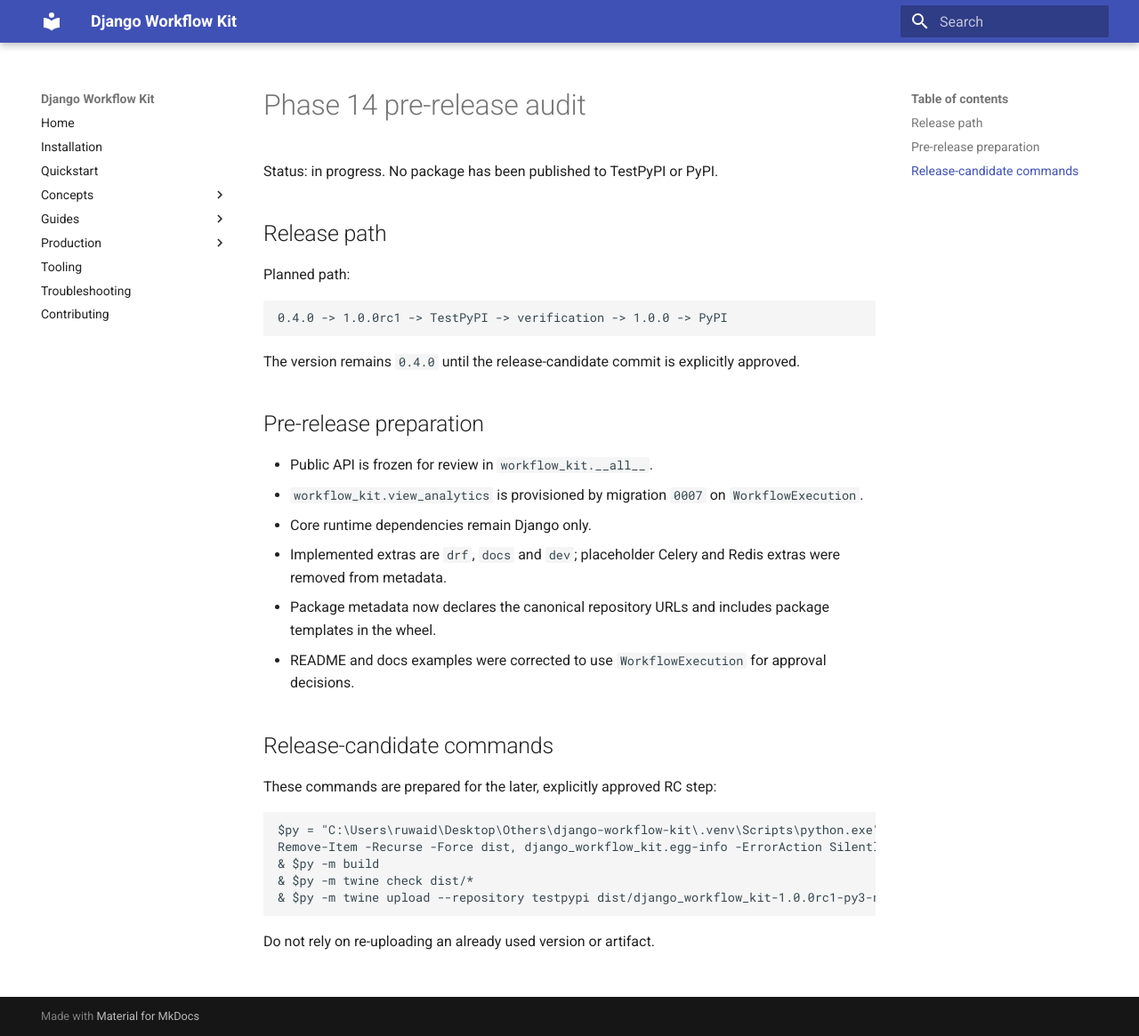
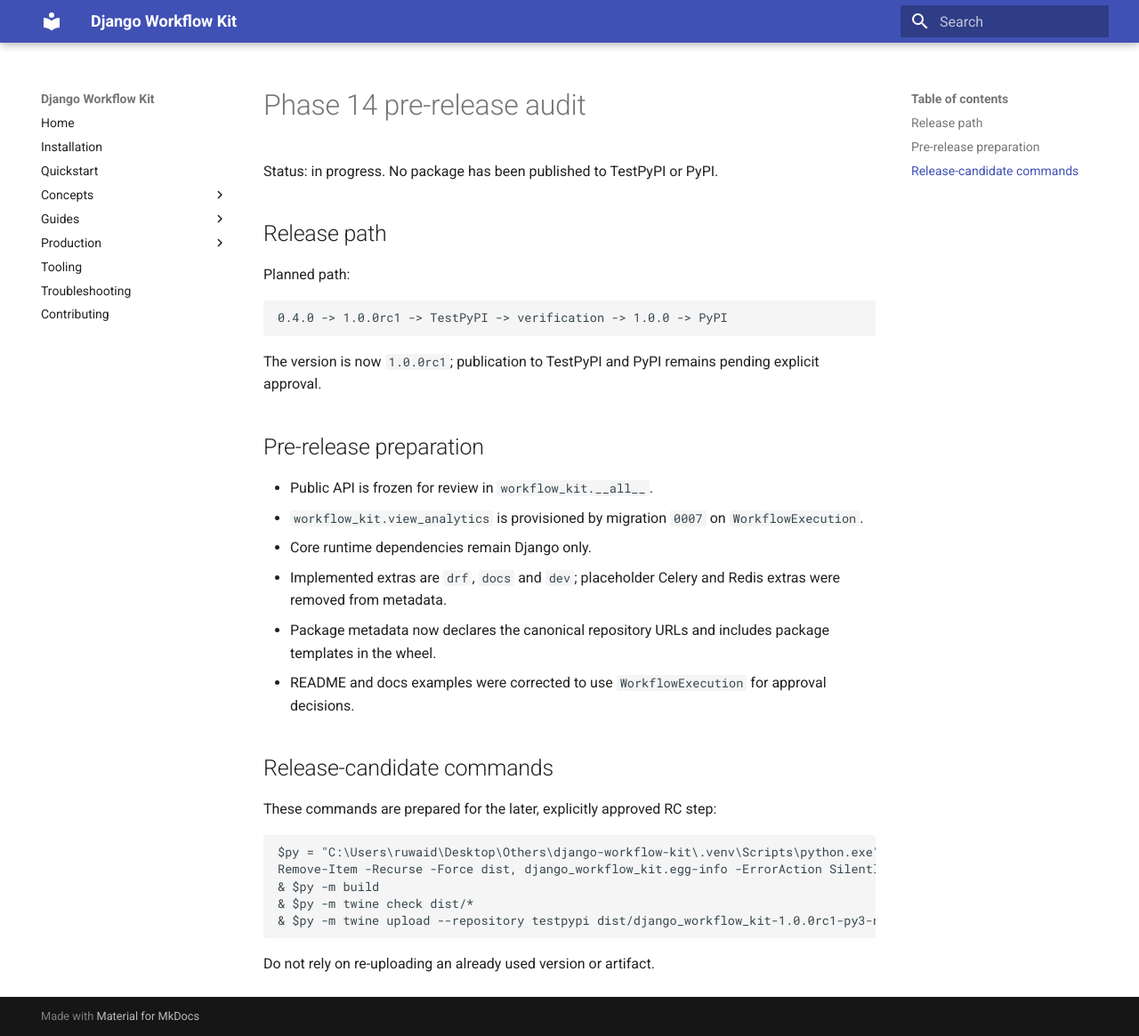
Before and after one commit to I-ruwaid-I/django-workflow-kit, an MkDocs documentation site: the page built from docs/phase14-report.md, in a window 1280 px wide and 1165 px high. Shown: the whole window at 89% size. Built offline with MkDocs 1.6.1 and Material for MkDocs 9.7.7, drawn with Linux system fonts in a browser that asks for light colours.

Commit message:
release: prepare 1.0.0rc1

````diff
--- a/docs/phase14-report.md
+++ b/docs/phase14-report.md
@@ -10,8 +10,8 @@
 0.4.0 -> 1.0.0rc1 -> TestPyPI -> verification -> 1.0.0 -> PyPI
 ```
 
-The version remains `0.4.0` until the release-candidate commit is explicitly
-approved.
+The version is now `1.0.0rc1`; publication to TestPyPI and PyPI remains
+pending explicit approval.
 
 ## Pre-release preparation
 
--- a/pyproject.toml
+++ b/pyproject.toml
@@ -4,7 +4,7 @@
 
 [project]
 name = "django-workflow-kit"
-version = "0.4.0"
+version = "1.0.0rc1"
 description = "A modern, extensible workflow and approval engine for Django applications."
 readme = "README.md"
 requires-python = ">=3.12"
@@ -22,7 +22,7 @@
     "business-process",
 ]
 classifiers = [
-    "Development Status :: 3 - Alpha",
+    "Development Status :: 4 - Beta",
     "Intended Audience :: Developers",
     "Topic :: Software Development :: Libraries :: Python Modules",
     "Topic :: Office/Business :: Office Suites",
--- a/workflow_kit/__init__.py
+++ b/workflow_kit/__init__.py
@@ -131,7 +131,7 @@
 from workflow_kit.permissions import PermissionContext, PermissionProvider
 from workflow_kit.timeline.event import TimelineEvent
 
-__version__ = "0.4.0"
+__version__ = "1.0.0rc1"
 
 __all__ = [
     "State",
````
Also changed, not shown: CHANGELOG.md (+20 -12 lines), 2 other files.
